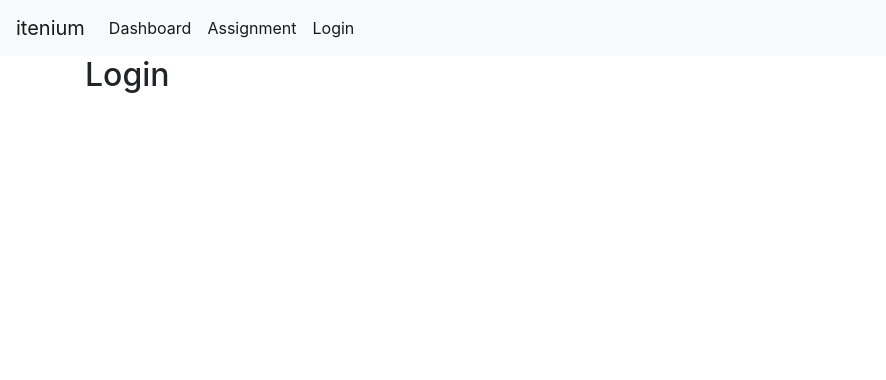
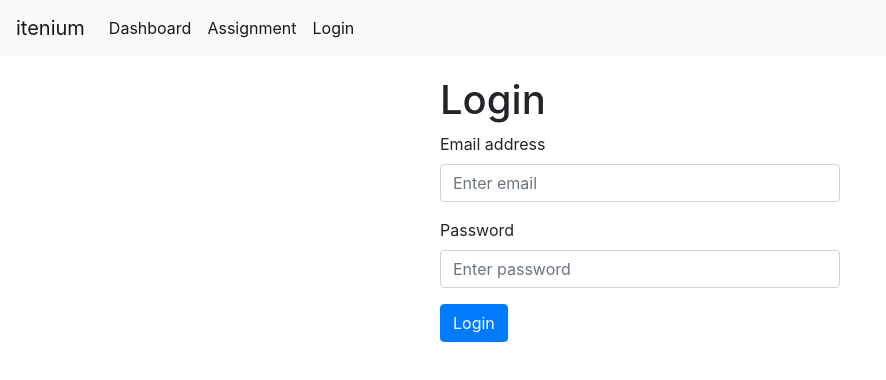
Before and after one commit to itenium-be/interview-code-test, a React (Create React App) app in the folder frontend-react/: page /login in a window 1280 px wide. Shown: the top 380 px of the page, without its empty margins (0-886 px from the left). Built offline with nearby package versions, Linux system fonts and the light colour scheme.

Commit message:
login page

```diff
--- a/frontend-react/src/Components/Login.js
+++ b/frontend-react/src/Components/Login.js
@@ -1,3 +1,54 @@
 import React, { Component } from 'react';
+import { login } from '../services.js';
 
-export const Login = () => <h2>Login</h2>;
+export class Login extends Component {
+  constructor() {
+    super();
+    this.state = {email: '', password: ''};
+  }
+
+  login() {
+    login(this.state.email, this.state.password).then(isLoggedIn => {
+      if (isLoggedIn) {
+        this.props.history.push('/');
+      }
+    });
+  }
+
+  render() {
+    return (
+      <div style={{width: 400, margin: 'auto'}}>
+        <h1>Login</h1>
+        <form>
+          <div className="form-group">
+            <label htmlFor="email">Email address</label>
+            <input
+              type="email"
+              className="form-control"
+              id="email"
+              placeholder="Enter email"
+              onChange={e => this.setState({email: e.target.value})}
+            />
+          </div>
+          <div className="form-group">
+            <label htmlFor="pwd">Password</label>
+            <input
+              type="password"
+              className="form-control"
+              id="pwd"
+              placeholder="Enter password"
+              onChange={e => this.setState({password: e.target.value})}
+            />
+          </div>
+          <button
+            type="button"
+            className="btn btn-primary"
+            onClick={() => this.login()}
+          >
+            Login
+          </button>
+        </form>
+      </div>
+    );
+  }
+}
--- a/frontend-react/src/index.css
+++ b/frontend-react/src/index.css
@@ -1,14 +1,16 @@
 body {
-  margin: 0;
-  padding: 0;
-  font-family: -apple-system, BlinkMacSystemFont, "Segoe UI", "Roboto", "Oxygen",
-    "Ubuntu", "Cantarell", "Fira Sans", "Droid Sans", "Helvetica Neue",
-    sans-serif;
-  -webkit-font-smoothing: antialiased;
-  -moz-osx-font-smoothing: grayscale;
+	margin: 0;
+	padding: 0;
+	font-family: -apple-system, BlinkMacSystemFont, "Segoe UI", "Roboto", "Oxygen",
+		"Ubuntu", "Cantarell", "Fira Sans", "Droid Sans", "Helvetica Neue", sans-serif;
+	-webkit-font-smoothing: antialiased;
+	-moz-osx-font-smoothing: grayscale;
 }
 
 code {
-  font-family: source-code-pro, Menlo, Monaco, Consolas, "Courier New",
-    monospace;
+	font-family: source-code-pro, Menlo, Monaco, Consolas, "Courier New", monospace;
 }
+
+.container {
+	margin-top: 20px;
+}
--- a/frontend-react/src/services.js
+++ b/frontend-react/src/services.js
@@ -0,0 +1,6 @@
+import request from 'superagent';
+
+export function login(email, password) {
+  console.log('LOGIN', email, password);
+  return Promise.resolve(true);
+}
```
